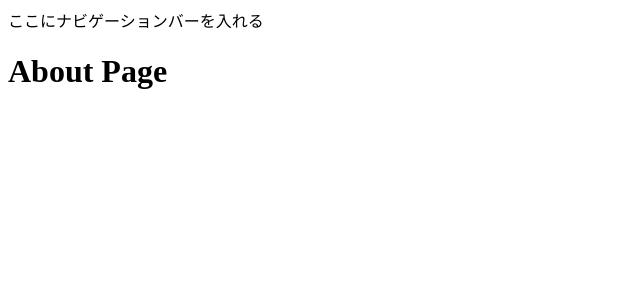
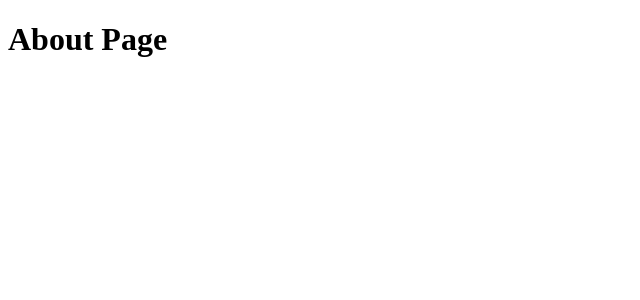
Before and after one commit to Bear29ers/primer-nuxt, a Nuxt app in the folder 01_basic/: page /about in a window 1280 px wide. Shown: the top 300 px of the page, without its empty margins (0-640 px from the left). Built offline with nearby package versions, Linux system fonts and the light colour scheme.

Commit message:
feat: :sparkles: NuxtLayoutコンポーネント

```diff
--- a/01_basic/app.vue
+++ b/01_basic/app.vue
@@ -6,7 +6,7 @@ const layout = admin ? 'custom' : 'default';
 <template>
   <!-- NuxtLayoutタグで自動でlayoutsディレクトリに存在するdefault.vueの内容が適用される -->
   <!-- v-bindのname propsを利用して動的にレイアウトを変更する -->
-  <NuxtLayout :name="layout">
+  <NuxtLayout>
     <!-- 全体にデフォルトで設定するレイアウトファイルを設定する場合 -->
     <!-- <NuxtLayout name="custom"> -->
     <!-- pages以下の内容を適用するためにNuxtPageタグを追加する -->
--- a/01_basic/pages/about.vue
+++ b/01_basic/pages/about.vue
@@ -1,10 +1,15 @@
 <script lang="ts" setup>
 // 特定のページでレイアウトを適用したくない場合は、definePageMeta関数で制御する
 definePageMeta({
-  layout: 'custom',
+  layout: false,
 });
 </script>
 
 <template>
-  <h1>About Page</h1>
+  <div>
+    <!-- customレイアウトのみ適用される -->
+    <NuxtLayout name="custom">
+      <h1>About Page</h1>
+    </NuxtLayout>
+  </div>
 </template>
```
Also changed, not shown: 01_basic/.eslintrc.cjs.
